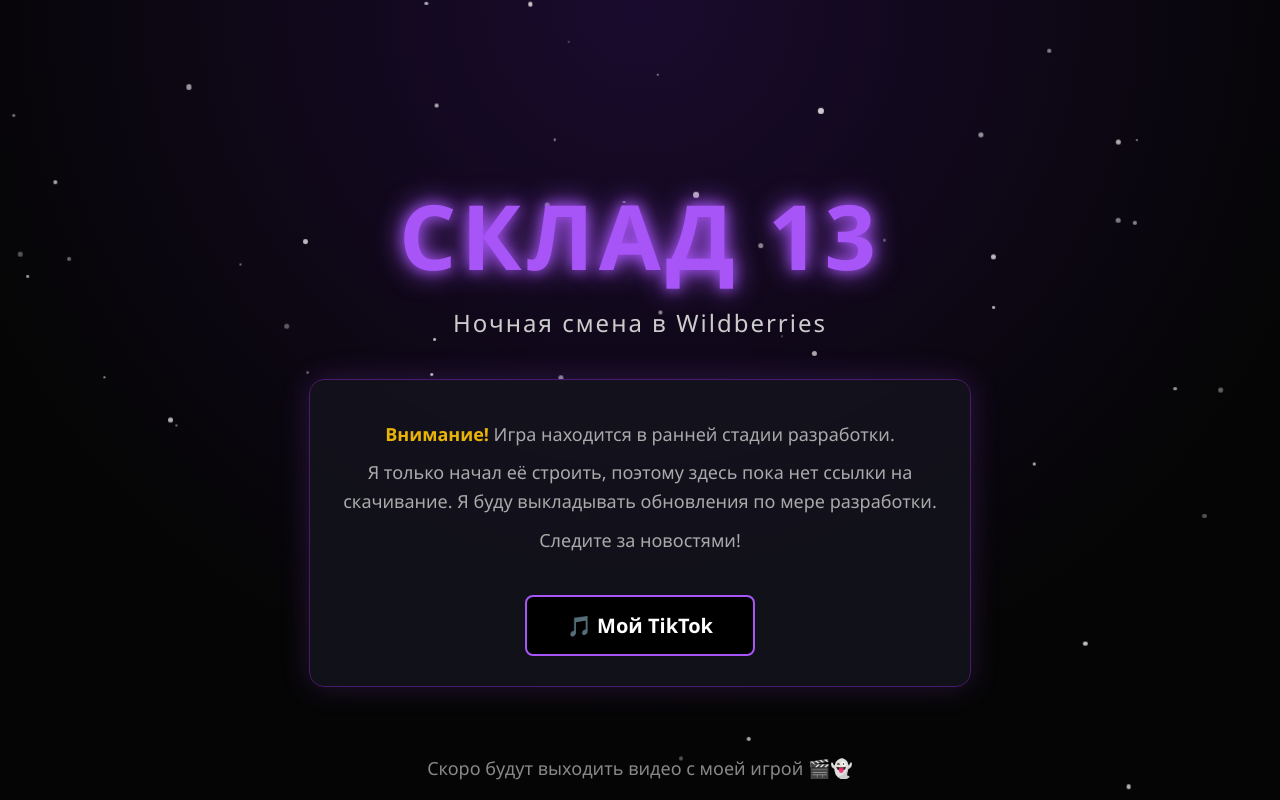
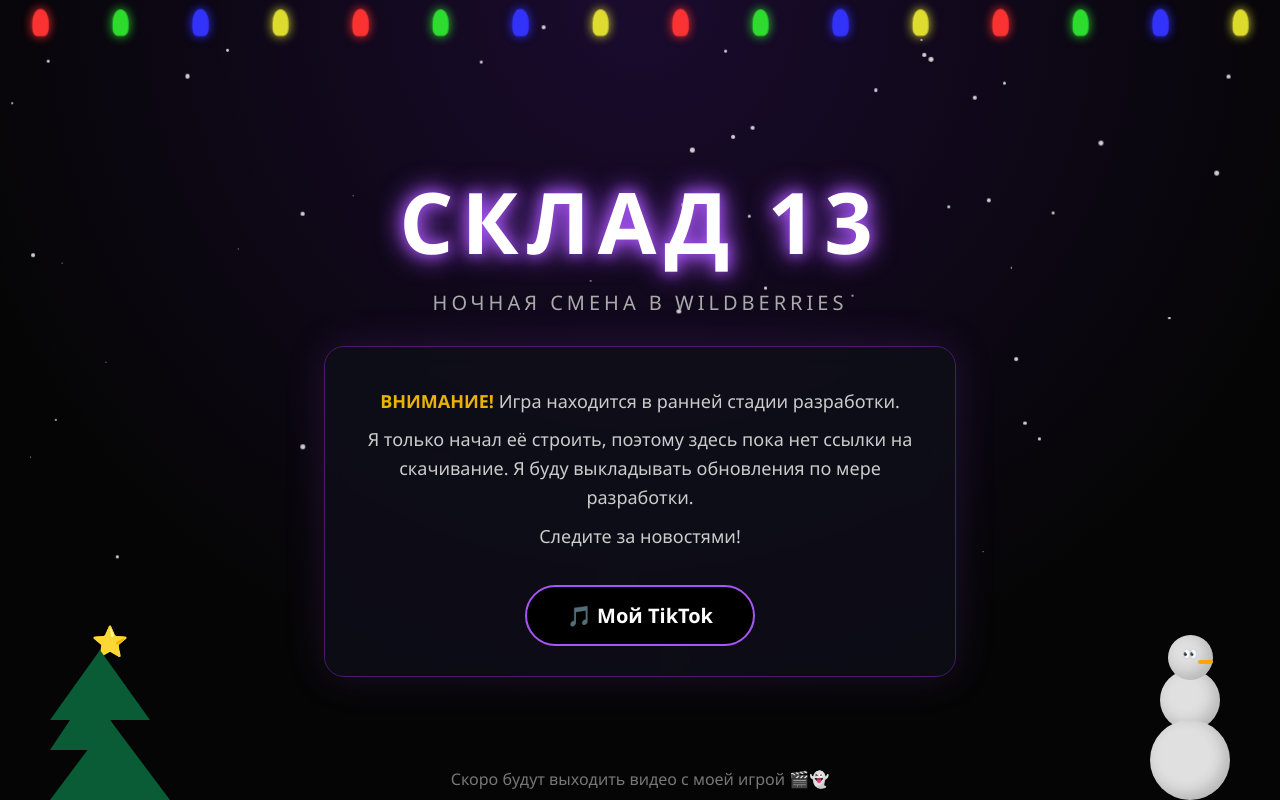
Before and after one commit to stimmich14-dot/wbsklad13, a plain HTML site: page index.html in a window 1280 px wide. Drawn offline with Linux system fonts and the light colour scheme.

Commit message:
Update index.html

```diff
--- a/index.html
+++ b/index.html
@@ -3,7 +3,7 @@
 <head>
     <meta charset="UTF-8">
     <meta name="viewport" content="width=device-width, initial-scale=1.0">
-    <title>Склад 13 — Хоррор</title>
+    <title>Склад 13 — Новогодний хоррор</title>
     <style>
         /* Базовые настройки */
         body {
@@ -22,7 +22,37 @@
             position: relative;
         }
 
-        /* Анимация появления текста */
+        /* ГИРЛЯНДА СВЕРХУ */
+        .garland {
+            position: absolute;
+            top: 0;
+            left: 0;
+            width: 100%;
+            display: flex;
+            justify-content: space-around;
+            padding: 10px 0;
+            z-index: 10;
+        }
+        .bulb {
+            width: 15px;
+            height: 25px;
+            border-radius: 50% 50% 30% 30%;
+            animation: blink 1.5s infinite alternate;
+            box-shadow: 0 0 10px currentColor;
+        }
+        .bulb:nth-child(odd) { animation-duration: 1s; animation-delay: 0.2s; }
+        .bulb:nth-child(even) { animation-duration: 1.8s; animation-delay: 0.5s; }
+        .bulb.red { background: #ff3333; color: #ff3333; }
+        .bulb.green { background: #33ff33; color: #33ff33; }
+        .bulb.blue { background: #3333ff; color: #3333ff; }
+        .bulb.yellow { background: #ffff33; color: #ffff33; }
+
+        @keyframes blink {
+            0% { opacity: 0.3; transform: scale(0.9); }
+            100% { opacity: 1; transform: scale(1.1); }
+        }
+
+        /* Анимация появления */
         @keyframes fadeInDown {
             from { opacity: 0; transform: translateY(-30px); }
             to { opacity: 1; transform: translateY(0); }
@@ -33,56 +63,59 @@
         }
         @keyframes pulse {
             0% { text-shadow: 0 0 10px #a855f7, 0 0 20px #a855f7; }
-            50% { text-shadow: 0 0 20px #a855f7, 0 0 40px #a855f7; }
+            50% { text-shadow: 0 0 20px #a855f7, 0 0 40px #a855f7, 0 0 60px #a855f7; }
             100% { text-shadow: 0 0 10px #a855f7, 0 0 20px #a855f7; }
         }
 
         /* Заголовок */
         h1 {
-            color: #a855f7;
-            font-size: 90px;
+            color: #ffffff;
+            font-size: 85px;
+            margin-top: 40px;
             margin-bottom: 10px;
-            letter-spacing: 5px;
+            letter-spacing: 8px;
             animation: fadeInDown 1.5s ease-out, pulse 3s infinite;
             z-index: 2;
             text-align: center;
         }
 
         .subtitle {
-            font-size: 24px;
-            color: #cccccc;
-            margin-bottom: 40px;
-            letter-spacing: 2px;
+            font-size: 20px;
+            color: #aaaaaa;
+            margin-bottom: 30px;
+            letter-spacing: 4px;
+            text-transform: uppercase;
             animation: fadeInDown 1.5s ease-out 0.5s both;
             z-index: 2;
-            text-align: center;
         }
 
         /* Блок с информацией */
         .info-box {
-            background: rgba(20, 20, 30, 0.8);
+            background: rgba(15, 15, 25, 0.85);
             border: 1px solid #4a1a6e;
-            border-radius: 15px;
-            padding: 30px;
-            max-width: 600px;
+            border-radius: 20px;
+            padding: 30px 40px;
+            max-width: 550px;
             margin: 0 auto;
-            box-shadow: 0 0 30px rgba(168, 85, 247, 0.2);
+            box-shadow: 0 0 40px rgba(168, 85, 247, 0.15);
             animation: fadeInUp 1.5s ease-out 1s both;
-            backdrop-filter: blur(5px);
+            backdrop-filter: blur(10px);
             z-index: 2;
             text-align: center;
+            position: relative;
         }
 
         .info-box p {
             font-size: 18px;
             line-height: 1.6;
-            color: #aaaaaa;
+            color: #cccccc;
             margin: 10px 0;
         }
 
         .highlight {
             color: #eab308;
             font-weight: bold;
+            text-transform: uppercase;
         }
 
         /* Кнопка TikTok */
@@ -90,69 +123,112 @@
             display: inline-flex;
             align-items: center;
             justify-content: center;
-            margin-top: 30px;
+            margin-top: 25px;
             padding: 15px 40px;
             background-color: #000000;
             color: #ffffff;
             text-decoration: none;
-            border-radius: 8px;
+            border-radius: 50px;
             font-size: 20px;
             font-weight: bold;
             border: 2px solid #a855f7;
             transition: all 0.3s ease;
-            animation: fadeInUp 1.5s ease-out 1.5s both;
             z-index: 2;
-            cursor: pointer;
+        }
+        .btn-tiktok:hover {
+            background-color: #a855f7;
+            color: #000;
+            box-shadow: 0 0 30px rgba(168, 85, 247, 1);
+            transform: translateY(-5px) scale(1.05);
         }
 
-        .btn-tiktok:hover {
-            background-color: #a855f7;
-            box-shadow: 0 0 20px rgba(168, 85, 247, 0.8);
-            transform: translateY(-3px);
+        /* ЁЛКА (слева) */
+        .tree {
+            position: absolute;
+            bottom: 0;
+            left: 50px;
+            z-index: 3;
+            animation: fadeInUp 2s ease-out 1.5s both;
+        }
+        .tree-part {
+            width: 0;
+            height: 0;
+            border-left: 60px solid transparent;
+            border-right: 60px solid transparent;
+            border-bottom: 80px solid #0a5c36;
+            margin-bottom: -30px;
+            position: relative;
+        }
+        .tree-part:nth-child(2) { border-left-width: 50px; border-right-width: 50px; border-bottom-width: 70px; }
+        .tree-part:nth-child(3) { border-left-width: 40px; border-right-width: 40px; border-bottom-width: 60px; }
+        .tree-trunk { width: 20px; height: 30px; background: #4a2c11; margin: 0 auto; }
+        .star { position: absolute; top: -30px; left: 50%; transform: translateX(-50%); font-size: 30px; }
+
+        /* СНЕГОВИК (справа) */
+        .snowman {
+            position: absolute;
+            bottom: 0;
+            right: 50px;
+            z-index: 3;
+            display: flex;
+            flex-direction: column;
+            align-items: center;
+            animation: fadeInUp 2s ease-out 1.8s both;
+        }
+        .snowball {
+            background: #e0e0e0;
+            border-radius: 50%;
+            box-shadow: inset -5px -5px 15px rgba(0,0,0,0.2);
+        }
+        .snowball-1 { width: 80px; height: 80px; }
+        .snowball-2 { width: 60px; height: 60px; margin-bottom: -10px; }
+        .snowball-3 { width: 45px; height: 45px; margin-bottom: -10px; position: relative; }
+        .snowman-face { position: absolute; top: 10px; left: 50%; transform: translateX(-50%); font-size: 12px; white-space: nowrap; }
+        .carrot { width: 15px; height: 4px; background: orange; position: absolute; top: 25px; left: 30px; border-radius: 2px; }
+
+        /* СНЕГ */
+        .snow-container { position: absolute; top: 0; left: 0; width: 100%; height: 100%; pointer-events: none; z-index: 1; overflow: hidden; }
+        .snowflake { position: absolute; top: -10px; background-color: white; border-radius: 50%; opacity: 0.8; animation: fall linear infinite; }
+        @keyframes fall {
+            0% { transform: translateY(-10px) translateX(0); }
+            100% { transform: translateY(105vh) translateX(50px); }
         }
 
-        /* Текст в самом низу */
-        .footer-text {
-            position: absolute;
-            bottom: 20px;
-            width: 100%;
-            text-align: center;
-            color: #888888;
-            font-size: 18px;
-            animation: fadeInUp 2s ease-out 2s both;
-            z-index: 2;
-        }
-        .footer-text span {
-            color: #a855f7;
-            font-weight: bold;
-        }
-
-        /* АНИМАЦИЯ СНЕГА */
-        .snow-container {
-            position: absolute;
-            top: 0; left: 0; width: 100%; height: 100%;
-            pointer-events: none;
-            z-index: 1;
-            overflow: hidden;
-        }
-        .snowflake {
-            position: absolute;
-            top: -10px;
-            background-color: white;
-            border-radius: 50%;
-            opacity: 0.8;
-            animation: fall linear infinite;
-        }
-        @keyframes fall {
-            0% { transform: translateY(-10px) translateX(0); }
-            100% { transform: translateY(100vh) translateX(50px); }
-        }
+        /* Текст внизу */
+        .footer-text { position: absolute; bottom: 10px; width: 100%; text-align: center; color: #777; font-size: 16px; z-index: 2; }
     </style>
 </head>
 <body>
 
-    <!-- Фоновый снег (скрипт ниже создаст 50 снежинок) -->
+    <!-- Гирлянда -->
+    <div class="garland">
+        <div class="bulb red"></div><div class="bulb green"></div><div class="bulb blue"></div><div class="bulb yellow"></div>
+        <div class="bulb red"></div><div class="bulb green"></div><div class="bulb blue"></div><div class="bulb yellow"></div>
+        <div class="bulb red"></div><div class="bulb green"></div><div class="bulb blue"></div><div class="bulb yellow"></div>
+        <div class="bulb red"></div><div class="bulb green"></div><div class="bulb blue"></div><div class="bulb yellow"></div>
+    </div>
+
+    <!-- Снег -->
     <div class="snow-container" id="snow-container"></div>
+
+    <!-- Ёлка (слева) -->
+    <div class="tree">
+        <div class="star">⭐</div>
+        <div class="tree-part"></div>
+        <div class="tree-part"></div>
+        <div class="tree-part"></div>
+        <div class="tree-trunk"></div>
+    </div>
+
+    <!-- Снеговик (справа) -->
+    <div class="snowman">
+        <div class="snowball snowball-3">
+            <div class="snowman-face">👀</div>
+            <div class="carrot"></div>
+        </div>
+        <div class="snowball snowball-2"></div>
+        <div class="snowball snowball-1"></div>
+    </div>
 
     <!-- Контент -->
     <h1>СКЛАД 13</h1>
@@ -163,44 +239,27 @@
         <p>Я только начал её строить, поэтому здесь пока нет ссылки на скачивание. Я буду выкладывать обновления по мере разработки.</p>
         <p>Следите за новостями!</p>
 
-        <!-- Кнопка TikTok -->
         <a href="https://www.tiktok.com/@user3904688635639" class="btn-tiktok" target="_blank">
             🎵 Мой TikTok
         </a>
     </div>
 
-    <!-- Текст внизу -->
     <div class="footer-text">
         Скоро будут выходить видео с моей игрой 🎬👻
     </div>
 
-    <!-- Скрипт для генерации снежинок -->
+    <!-- Скрипт для снега -->
     <script>
         const container = document.getElementById('snow-container');
-        const snowflakeCount = 50; // Количество снежинок
-
-        for (let i = 0; i < snowflakeCount; i++) {
+        for (let i = 0; i < 60; i++) {
             const snowflake = document.createElement('div');
             snowflake.classList.add('snowflake');
-
-            // Случайный размер от 2 до 6 пикселей
-            const size = Math.random() * 4 + 2;
+            const size = Math.random() * 4 + 1;
             snowflake.style.width = size + 'px';
             snowflake.style.height = size + 'px';
-
-            // Случайная позиция по горизонтали
             snowflake.style.left = Math.random() * 100 + 'vw';
-
-            // Случайная скорость падения (от 3 до 10 секунд)
-            const duration = Math.random() * 7 + 3;
-            snowflake.style.animationDuration = duration + 's';
-
-            // Случайная задержка, чтобы снег падал не одновременно
-            snowflake.style.animationDelay = Math.random() * 5 + 's';
-
-            // Случайная прозрачность
-            snowflake.style.opacity = Math.random() * 0.5 + 0.3;
-
+            snowflake.style.animationDuration = (Math.random() * 7 + 4) + 's';
+            snowflake.style.animationDelay = (Math.random() * 5) + 's';
             container.appendChild(snowflake);
         }
     </script>
```
